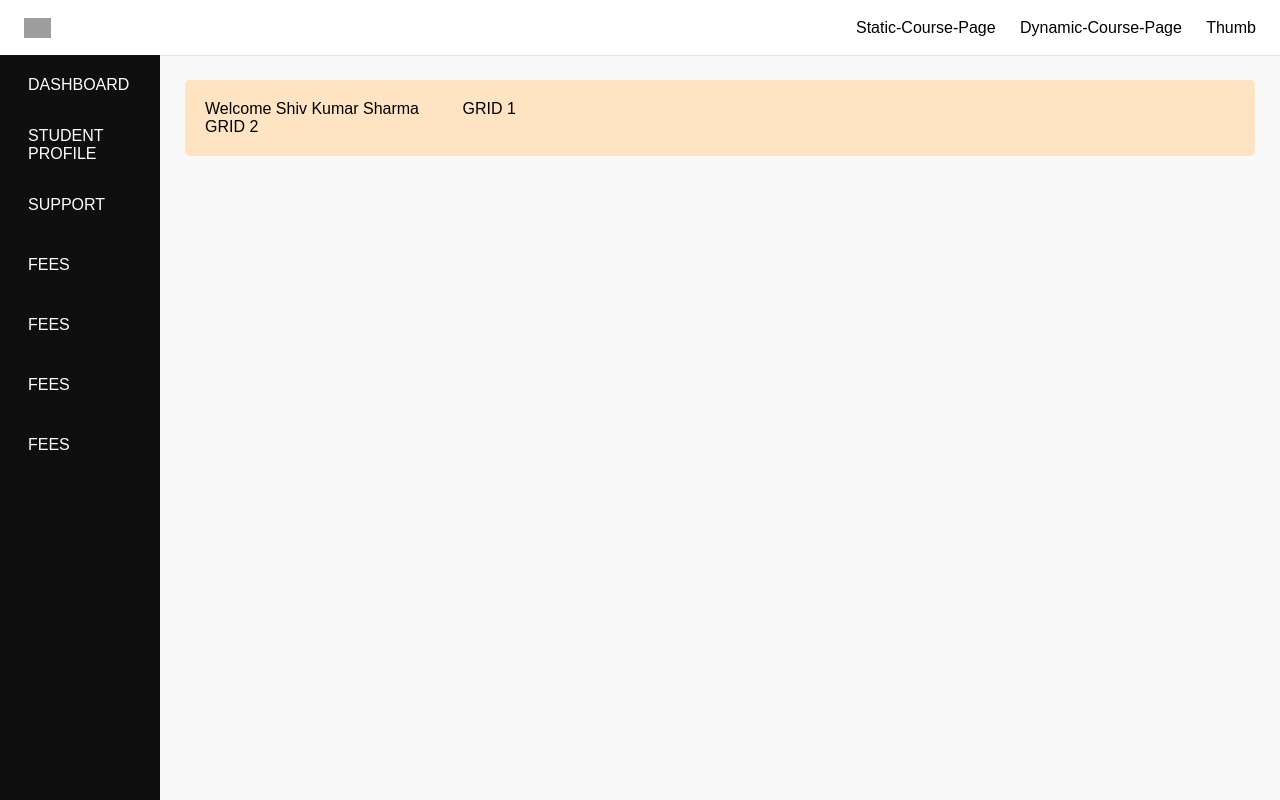
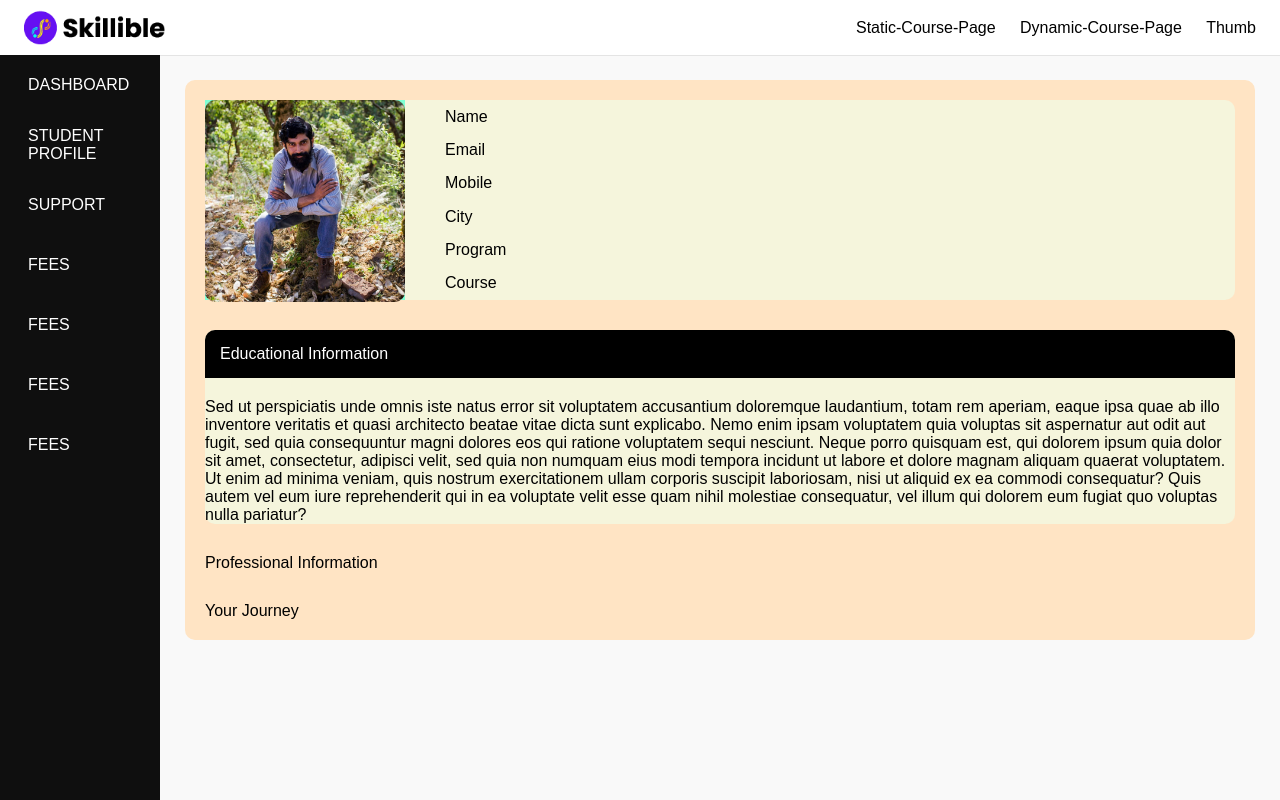
Before and after one commit to tekra-666/react-lms, a React (Create React App) app: page / in a window 1280 px wide. Built offline with nearby package versions, Linux system fonts and the light colour scheme; grey boxes are pictures that could not be loaded.

Commit message:
modified:   src/App.js 	new file:   src/Assets/photo.jpg 	modified:   src/Components/UI/Header.css 	modified:   src/Components/UI/Header.js 	new file:   src/Pages/Candidate/ProfileCandidate.css 	new file:   src/Pages/Candidate/ProfileCandidate.js

```diff
--- a/src/App.js
+++ b/src/App.js
@@ -4,7 +4,7 @@ import './App.css';
 import './Font.css';
 import Header from "./Components/UI/Header.js";
 import SidebarPrimary from "./Components/UI/SidebarPrimary.js";
-import DashboardCandidate from "./Pages/Candidate/DashboardCandidate";
+import ProfileCandidate from "./Pages/Candidate/ProfileCandidate.js";
 
 
 const App = () => {
@@ -18,7 +18,7 @@ const App = () => {
       <SidebarPrimary/>
 
       <main>
-        <DashboardCandidate/>
+        <ProfileCandidate/>
       </main>
     </div>
   );
--- a/src/Components/UI/Header.css
+++ b/src/Components/UI/Header.css
@@ -21,11 +21,11 @@
 .header-left {
   display: flex;
   align-items: center;
+  padding-left: 24px;
 }
 
 .header-logo {
-  height: 20px;
-  margin-left: 24px;
+  height: 35px;
 }
 
 .header-right {
--- a/src/Components/UI/Header.js
+++ b/src/Components/UI/Header.js
@@ -1,12 +1,16 @@
 import React from "react";
 
 import './Header.css';
+
+import SkillibleLogo from '../../Assets/skillible-logo.png';
+
+
 
 const Header = () => {
   return (
     <div className="header-flex">
       <div className="header-left">
-        <img src=".\Assets\skillible-logo.png" className="header-logo" alt="logo" />
+        <img src={SkillibleLogo} className="header-logo" alt="logo" />
       </div>
       <div className="header-right">
         <div>Static-Course-Page</div>
--- /dev/null
+++ b/src/Pages/Candidate/ProfileCandidate.css
@@ -0,0 +1,62 @@
+.card-style {
+  background-color: beige;
+  border-radius: 10px;
+}
+
+.card-padding {
+  padding: 15px;
+}
+
+.profile-candidate {
+  background-color: bisque;
+  padding: 20px;
+  border-radius: 10px;
+  display: grid;
+
+  grid-template-rows: 1fr auto;
+  row-gap: 30px;
+}
+
+.card-info-personal {
+  display: grid;
+  grid-template-columns: 200px 1fr;
+  column-gap: 40px;
+}
+
+.profile-photo {
+  background-color: aquamarine;
+  height: 200px;
+  width: 200px;
+
+}
+
+.profile-photo img {
+  width: 100%;
+  border-radius: 10px;
+}
+
+.info-personal {
+  display: grid;
+  align-items: center;
+  grid-template-rows: repeat(6, 1fr);
+
+
+}
+
+.card-info-education {
+  display: grid;
+  grid-template-rows: auto 1fr;
+  row-gap: 20px;
+
+}
+
+.card-title {
+  background-color: black;
+  color: white;
+  padding: 15px;
+  border-radius: 10px 10px 0 0;
+}
+
+.card-body {
+
+}
--- /dev/null
+++ b/src/Pages/Candidate/ProfileCandidate.js
@@ -0,0 +1,39 @@
+import React from "react";
+
+import './ProfileCandidate.css';
+
+import ProfilePhoto from '../../Assets/photo.jpg';
+
+const ProfileCandidate = () => {
+  return (
+    <div className="profile-candidate">
+      <div className="card-info-personal card-style">
+        <div className="profile-photo">
+          <img src={ProfilePhoto} alt="profile photo" />
+        </div>
+        <div className="info-personal">
+          <div>Name</div>
+          <div>Email</div>
+          <div>Mobile</div>
+          <div>City</div>
+          <div>Program</div>
+          <div>Course</div>
+        </div>
+      </div>
+
+      <div className="card-info-education card-style">
+        <div className="card-title">Educational Information</div>
+        <div>
+        Sed ut perspiciatis unde omnis iste natus error sit voluptatem accusantium doloremque laudantium, totam rem aperiam, eaque ipsa quae ab illo inventore veritatis et quasi architecto beatae vitae dicta sunt explicabo. Nemo enim ipsam voluptatem quia voluptas sit aspernatur aut odit aut fugit, sed quia consequuntur magni dolores eos qui ratione voluptatem sequi nesciunt. Neque porro quisquam est, qui dolorem ipsum quia dolor sit amet, consectetur, adipisci velit, sed quia non numquam eius modi tempora incidunt ut labore et dolore magnam aliquam quaerat voluptatem. Ut enim ad minima veniam, quis nostrum exercitationem ullam corporis suscipit laboriosam, nisi ut aliquid ex ea commodi consequatur? Quis autem vel eum iure reprehenderit qui in ea voluptate velit esse quam nihil molestiae consequatur, vel illum qui dolorem eum fugiat quo voluptas nulla pariatur?
+        </div>
+      </div>
+
+      <div>Professional Information</div>
+
+      <div>Your Journey</div>
+
+    </div>
+  )
+}
+
+export default ProfileCandidate;
```
Also changed, not shown: src/Assets/photo.jpg (added).
